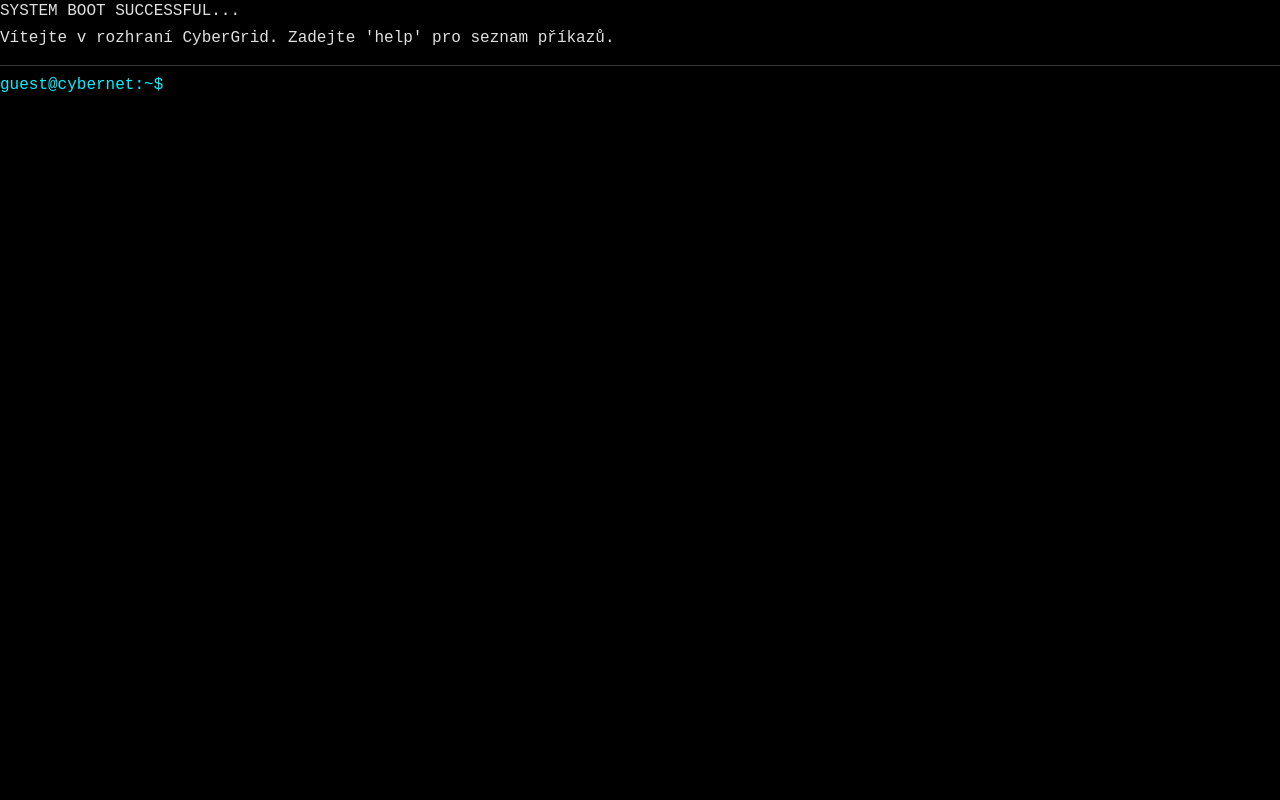
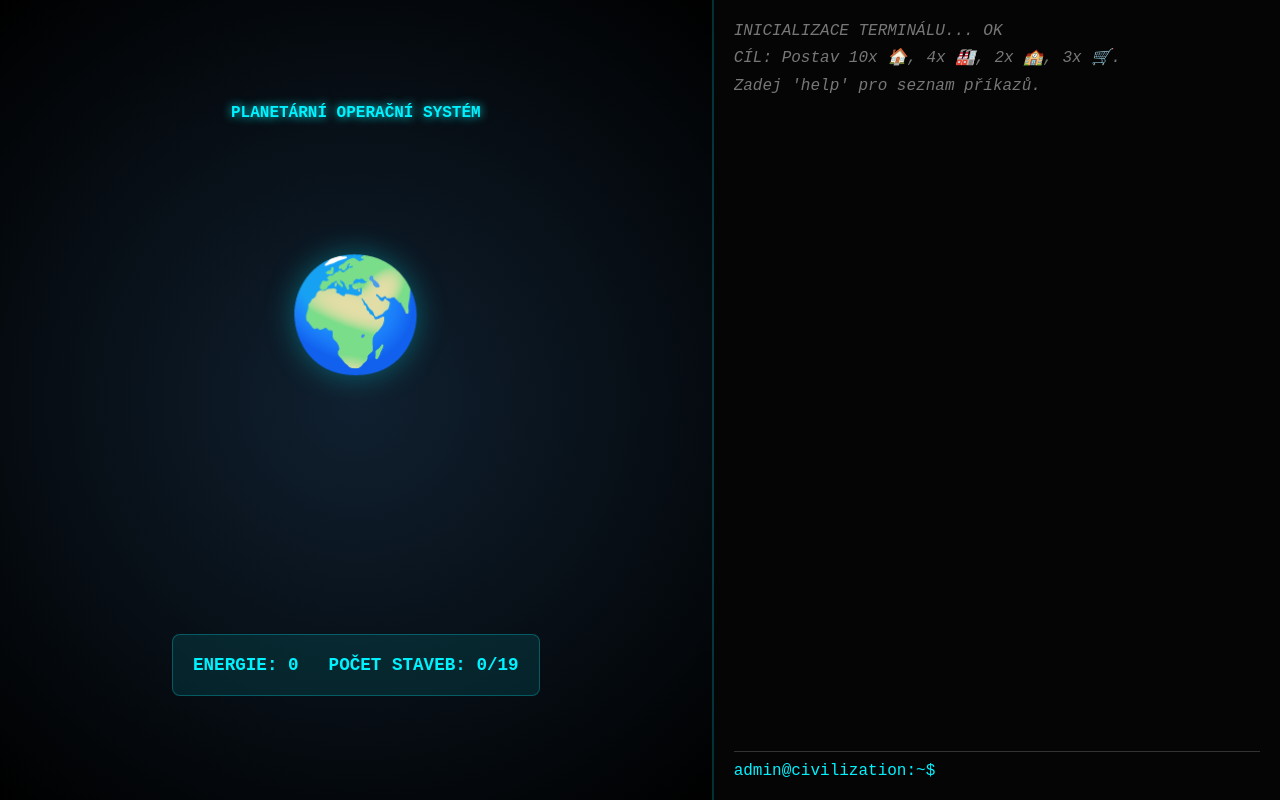
Before and after one commit to max0drapal/terminal-game, a plain HTML site: page index.html in a window 1280 px wide. Drawn offline with Linux system fonts and the light colour scheme.

Commit message:
Update index.html

```diff
--- a/index.html
+++ b/index.html
@@ -2,20 +2,36 @@
 <html lang="cs">
 <head>
     <meta charset="UTF-8">
-    <title>CyberTerminal v1.0</title>
+    <meta name="viewport" content="width=device-width, initial-scale=1.0">
+    <title>Civilizace: Planet Command</title>
     <link rel="stylesheet" href="style.css">
 </head>
 <body>
-    <div id="terminal">
-        <div id="output">
-            <div class="line">SYSTEM BOOT SUCCESSFUL...</div>
-            <div class="line">Vítejte v rozhraní CyberGrid. Zadejte 'help' pro seznam příkazů.</div>
-        </div>
-        <div class="input-line">
-            <span class="prompt">guest@cybernet:~$</span>
-            <input type="text" id="commandInput" autofocus spellcheck="false">
-        </div>
+    <div class="app-container">
+        <section id="visual-display">
+            <div class="header-ui">PLANETÁRNÍ OPERAČNÍ SYSTÉM</div>
+            <div class="planet-view">
+                <div class="planet-core">🌍</div>
+                <div id="city-layout"></div> </div>
+            <div class="stats-panel">
+                <div class="stat-item">ENERGIE: <span id="ui-energy">0</span></div>
+                <div class="stat-item">POČET STAVEB: <span id="ui-buildings">0</span>/19</div>
+            </div>
+        </section>
+
+        <section id="terminal-container">
+            <div id="output">
+                <div class="line system">INICIALIZACE TERMINÁLU... OK</div>
+                <div class="line system">CÍL: Postav 10x 🏠, 4x 🏭, 2x 🏫, 3x 🛒.</div>
+                <div class="line system">Zadej 'help' pro seznam příkazů.</div>
+            </div>
+            <div class="input-line">
+                <span class="prompt">admin@civilization:~$</span>
+                <input type="text" id="commandInput" autofocus spellcheck="false" autocomplete="off">
+            </div>
+        </section>
     </div>
+
     <script src="world.js"></script>
     <script src="terminal.js"></script>
 </body>
```
